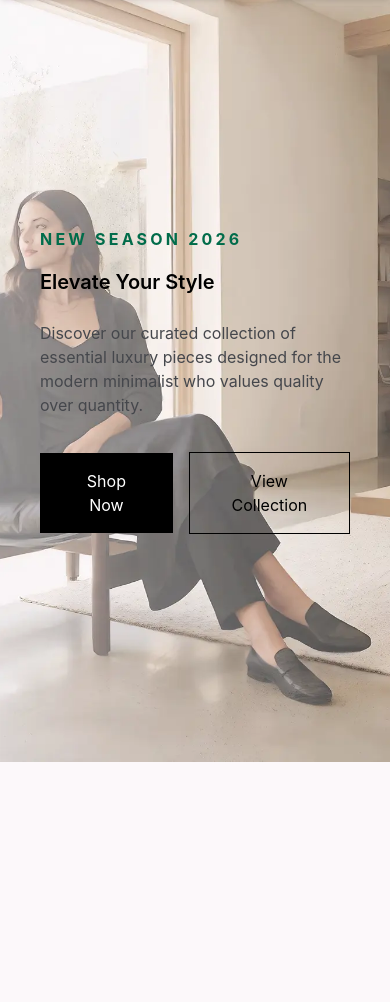
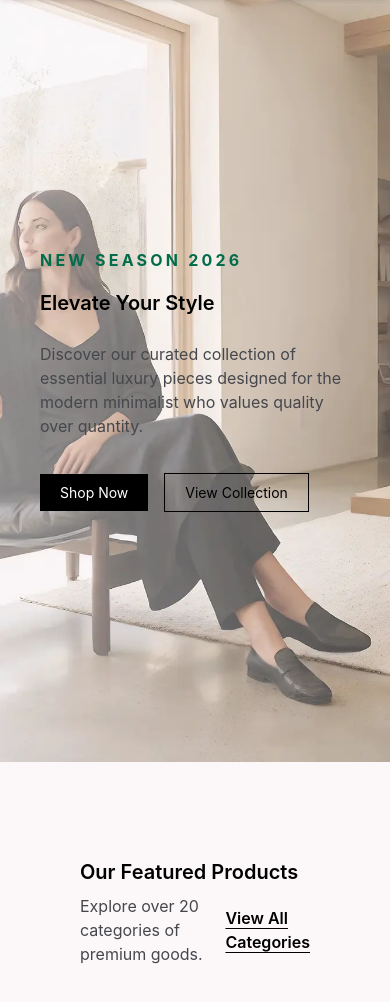
Before and after one commit to AnsamRihan/LUXE, a website: page index.html in a window 390 px wide. Shown: the part 82-1084 px from the top of the page. Before the commit the page ends 844 px from the top, so only its background shows below. Drawn offline with nearby package versions, Linux system fonts and the light colour scheme; no server answers.

Commit message:
Create categories section in home page

```diff
--- a/assets/css/input.css
+++ b/assets/css/input.css
@@ -85,15 +85,15 @@
 
 @utility nav-link{
     @apply capitalize py-2 text-navlink-foreground font-normal text-base hover:text-primary-foreground transition-all
-    duration-100 ease-in-out cursor-pointer;
+    duration-200 ease-in-out cursor-pointer;
 }
 
 @utility btn-dark{
-    @apply py-4 px-10 text-base font-normal text-secondary-foreground bg-dark-bg
+    @apply py-2 px-5 text-[14px] sm:px-10 sm:py-4 sm:text-base font-normal text-secondary-foreground bg-dark-bg
     text-center capitalize w-fit hover:bg-primary transition-colors ease-in-out duration-300;
 }
 
 @utility btn-transparent{
-    @apply py-4 px-10 text-base font-normal text-primary-foreground bg-transparent border border-dark-bg
+    @apply py-2 px-5 text-[14px] sm:px-10 sm:py-4 sm:text-base font-normal text-primary-foreground bg-transparent border border-dark-bg
     text-center capitalize w-fit hover:bg-primary/50 transition-colors ease-in-out duration-300;
 }
--- a/assets/js/main.js
+++ b/assets/js/main.js
@@ -36,6 +36,8 @@ async function loadCategories() {
     if (!categoriesNavlink) return;
     const categoriesSidebar = document.querySelector(".categories-sidebar");
     if (!categoriesSidebar) return;
+    const categoriesSection = document.querySelector(".categories");
+    if (!categoriesSection) return;
 
     categoriesNavlink.innerHTML = categoryColumns.map(column => {
         return `
@@ -64,6 +66,17 @@ async function loadCategories() {
             </li>
         `;
     }).join("");
+
+    categoriesSection.innerHTML = categories.map(category => {
+        return `
+            <div class="category uppercase w-full py-8 px-1 text-base border border-[#C6C6CD] rounded-[4px] center
+            hover:border-dark-bg hover:bg-dark-bg/5 transition-all duration-200 ease-in-out">
+                <a href="/category=${category}" class="text-inherit no-underline">
+                    ${category}
+                </a>
+            </div>
+        `;
+    }).join("");
 }
 
 loadCategories();
--- a/index.html
+++ b/index.html
@@ -209,7 +209,7 @@
                 bg-cover bg-center">
 
                 <div class="container w-full">
-                    <div class="h-full flex flex-col justify-center items-start max-w-xl">
+                    <div class="h-full flex flex-col justify-center items-start max-w-xl py-10">
                         <p class="text-primary text-base font-bold tracking-[3.2px]
                         uppercase mb-4 w-full">
                             NEW SEASON 2026
@@ -235,6 +235,33 @@
                 </div>
             </div>
         </section>
+
+        <!-- Categories Section -->
+        <section class="w-full px-10 py-24">
+            <div class="container w-full">
+                <!--heading-->
+                <div class="stack items-start gap-2 mb-12">
+                    <h2 class="text-xl font-semibold text-primary-foreground capitalize">
+                        Our Featured Products
+                    </h2>
+                    <div class="flex justify-between items-center w-full">
+                        <p class="text-base text-body-foreground">
+                            Explore over 20 categories of premium goods.
+                        </p>
+
+                        <a href="#" class="capitalize text-base text-primary-foreground font-semibold underline underline-offset-4 hover:text-primary
+                            transition-all duration-200 ease-in-out">
+                            View All Categories
+                        </a>
+                    </div>
+                </div>
+
+                <!--categories grid-->
+                <div class="categories grid grid-cols-1 xs:grid-cols-2 md:grid-cols-4 lg:grid-cols-6 xl:grid-cols-8 gap-6 text-center">
+
+                </div>
+            </div>
+        </section>
     </main>
 
 
```
Also changed, not shown: assets/css/output.css.
